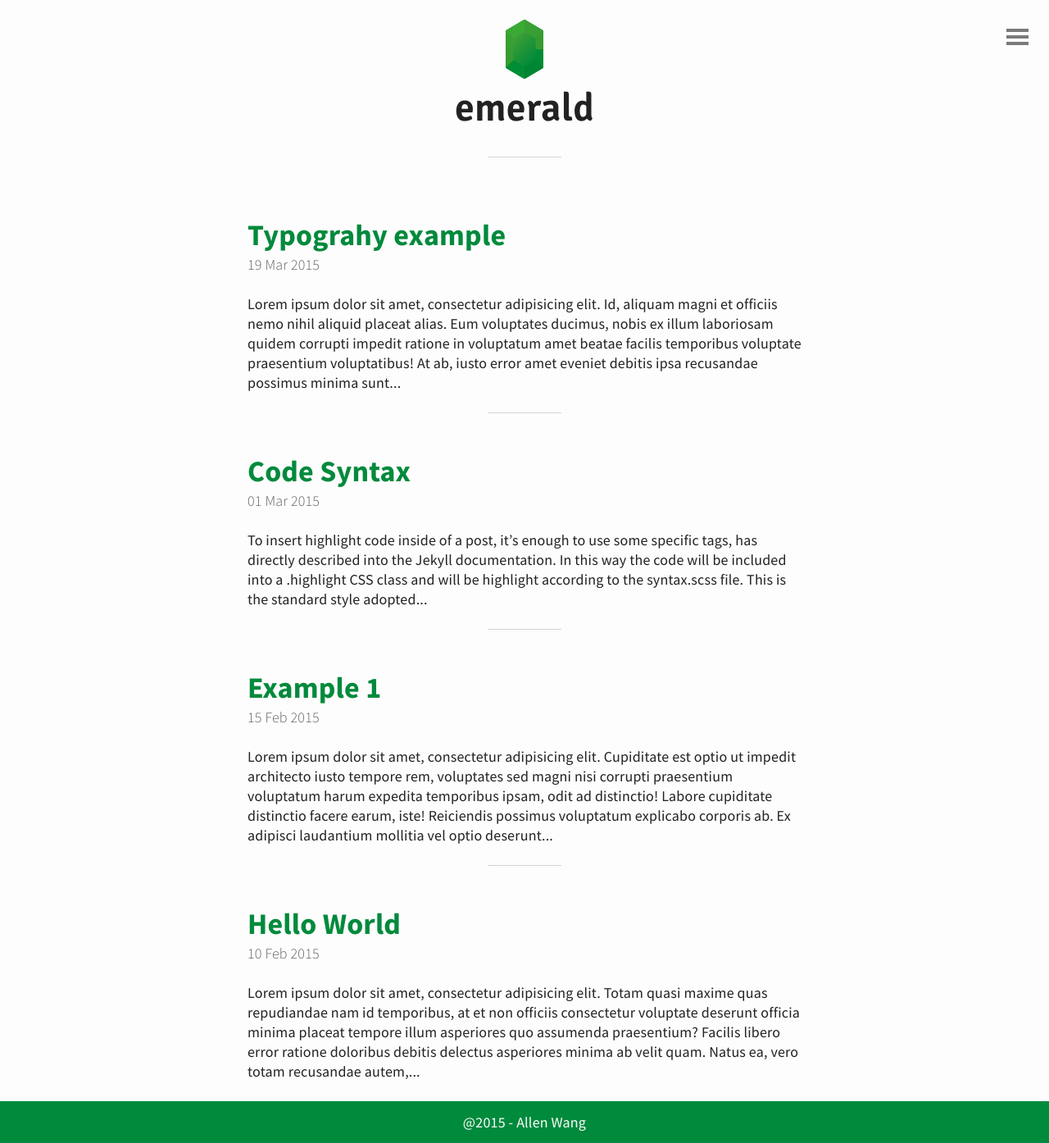
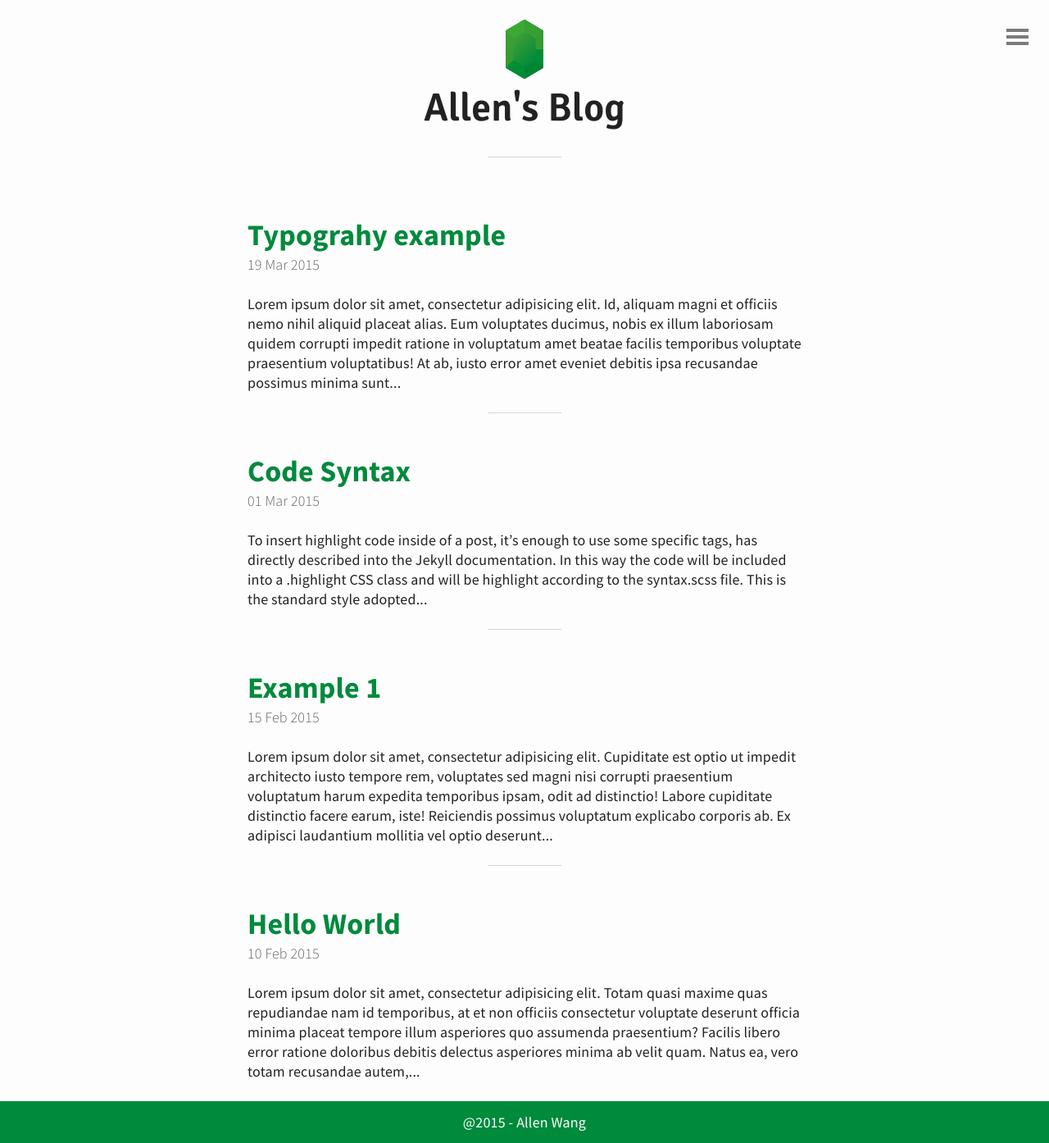
Before and after one commit to allen7wang/allen7wang.github.io, a Jekyll site: the page built from index.html, in a window 1280 px wide. Shown: the whole page at 82% size. Built offline with Jekyll 4.4.1, drawn with Linux system fonts in a browser that asks for light colours; the list of posts is cut into pages by our own code.

Commit message:
update header.html

```diff
--- a/_includes/header.html
+++ b/_includes/header.html
@@ -1,6 +1,6 @@
 <header id="header">
 	<a href="{{ site.baseurl }}">
 		<img src="{{ "img/emerald.svg" | prepend: site.baseurl }}" alt="Emerald Logo">
-	  <h1>emerald</h1>
+	  <h1>Allen's Blog</h1>
 	</a>
 </header>
```
